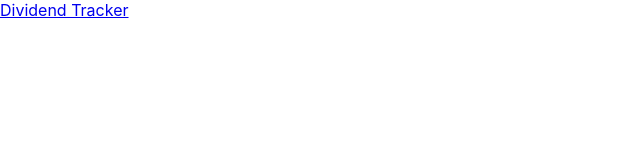
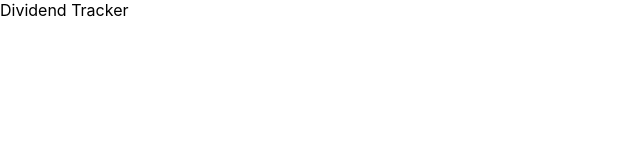
Before and after one commit to JPHumphreys/dividend-tracker, a React (Create React App) app: page / in a window 1280 px wide. Shown: the top 160 px of the page, without its empty margins (0-640 px from the left). Built offline with nearby package versions, Linux system fonts and the light colour scheme.

Commit message:
removed the blank nev

```diff
--- a/src/components/navbar.jsx
+++ b/src/components/navbar.jsx
@@ -7,7 +7,7 @@
         return (
             <div>
                 <Navbar bg="dark" variant="dark">
-                    <Navbar.Brand href="/">Dividend Tracker</Navbar.Brand>
+                    <Navbar.Brand href="">Dividend Tracker</Navbar.Brand>
                     <Nav className="mr-auto">
                     </Nav>
                 </Navbar>
```
